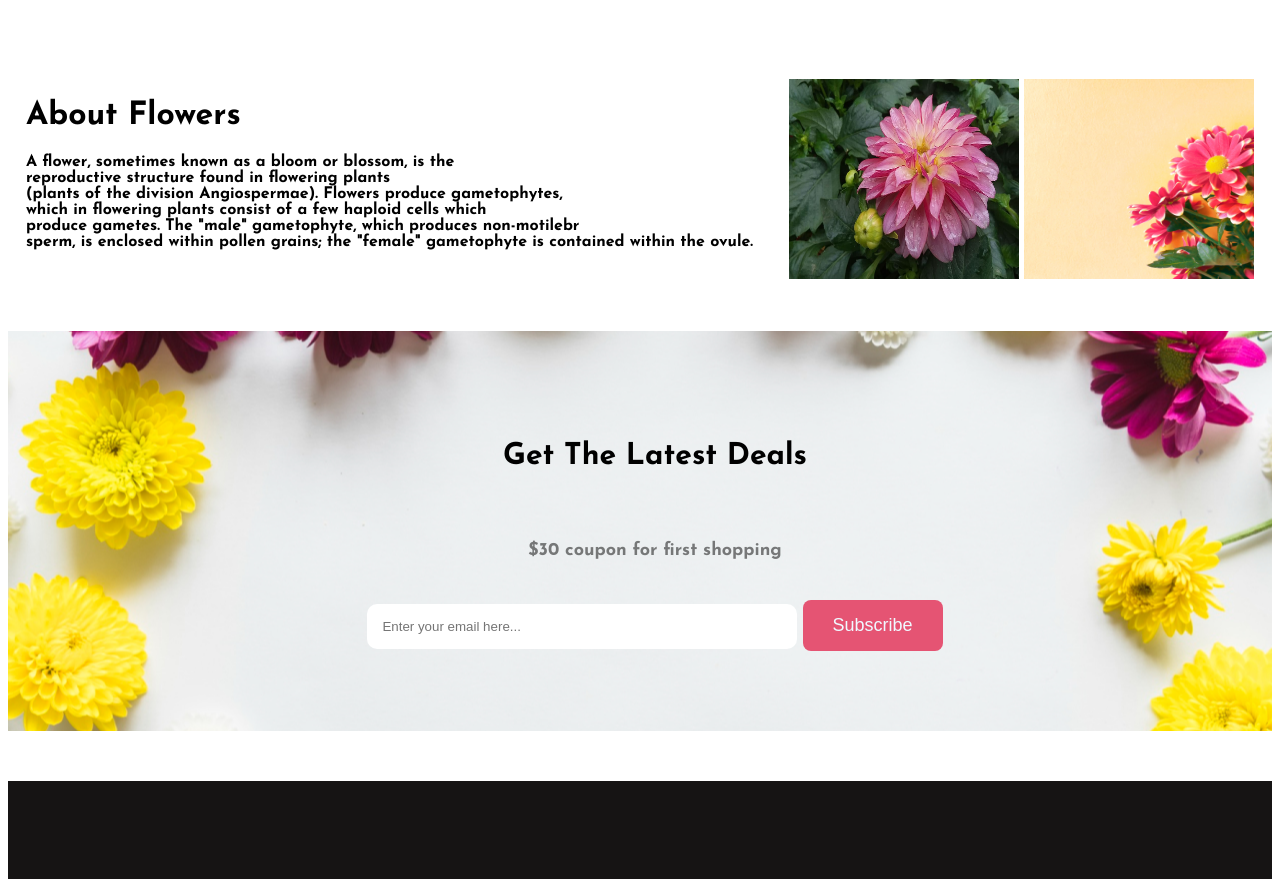
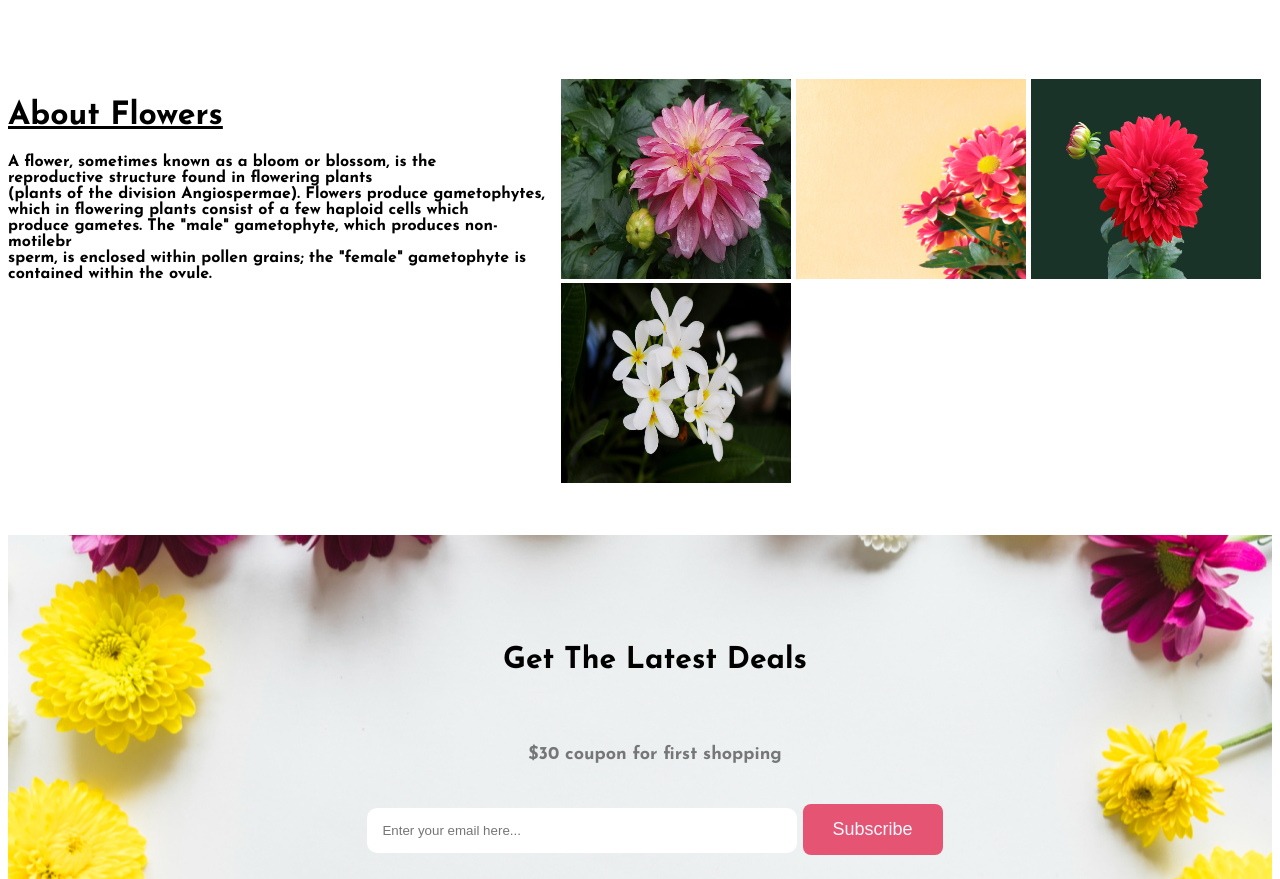
Before and after one commit to joita-khan/Flower-Shop, a plain HTML site: page index.html in a window 1280 px wide. Shown: the part 2908-3787 px from the top of the page. Drawn offline with Linux system fonts and the light colour scheme.

Commit message:
all work done

```diff
--- a/index.html
+++ b/index.html
@@ -80,14 +80,16 @@
         <!-- own make part -->
         <div class="own-part">
        <div>
-        <h1>About Flowers</h1>
+        <h1 class="underline">About Flowers</h1>
         <h4>A flower, sometimes known as a bloom or blossom, is the <br> reproductive structure found in flowering plants <br> (plants of the division Angiospermae). Flowers produce gametophytes,<br>
             which in flowering plants consist of a few haploid cells which <br>produce gametes. The "male" gametophyte, which produces non-motilebr <br> sperm, is enclosed within pollen grains;
              the "female" gametophyte is contained within the ovule.</h4>
        </div>
-       <div >
+       <div>
         <img class="extra-flower" src="pic/picture-1.jpg" alt="" srcset="">
         <img class="extra-flower" src="pic/picture-2.jpg" alt="" srcset="">
+        <img class="extra-flower" src="pic/picture-3.jpg" alt="" srcset="">
+        <img class="extra-flower" src="pic/picture-4.jpeg" alt="" srcset="">
        </div>
        </div><br><br><br>
         <!-- Deals section -->
--- a/style.css
+++ b/style.css
@@ -183,8 +183,11 @@ legend{
 }
 .own-part{
     display: flex;
-    justify-content: space-around;
+    justify-content: space-evenly;
 }
+.underline{
+         text-decoration: underline;
+    }
 .footer-text{
     color: white;
     text-align: center;
```
Also changed, not shown: pic/picture-3.jpg (added), pic/picture-4.jpeg (added).
